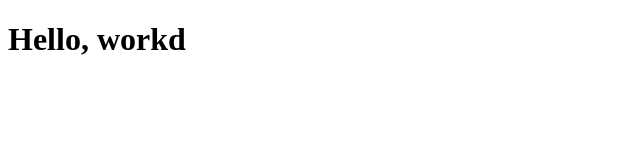
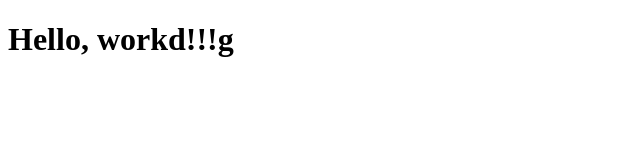
Before and after one commit to OLEGatorRB/new_project, a plain HTML site: page index.html in a window 1280 px wide. Shown: the full height of the page, 0-640 px from the left. Drawn offline with Linux system fonts and the light colour scheme.

Commit message:
добавил воскл знак в конце Hello world

```diff
--- a/index.html
+++ b/index.html
@@ -7,6 +7,6 @@
     <title>Document</title>
 </head>
 <body>
-    <h1>Hello, workd</h1>
+    <h1>Hello, workd!!!g</h1>
 </body>
 </html>
```
